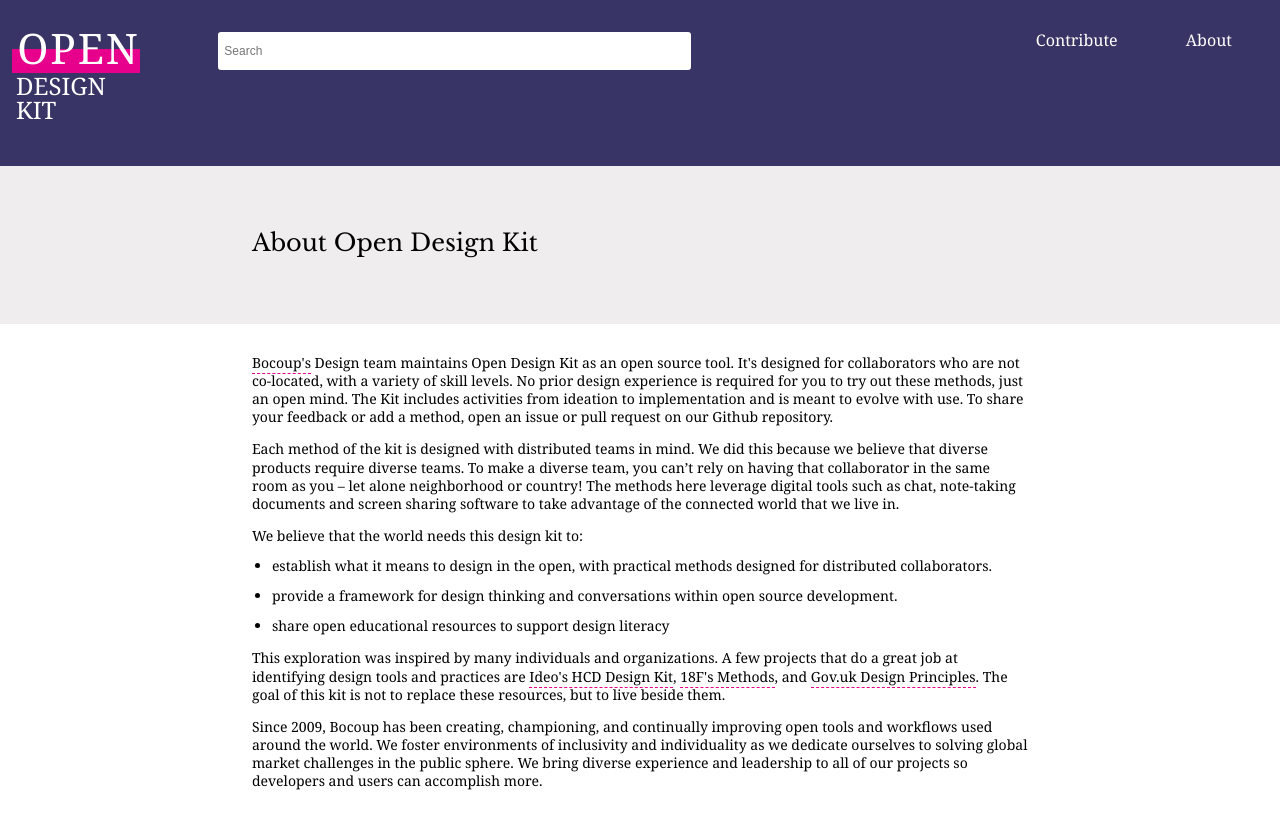
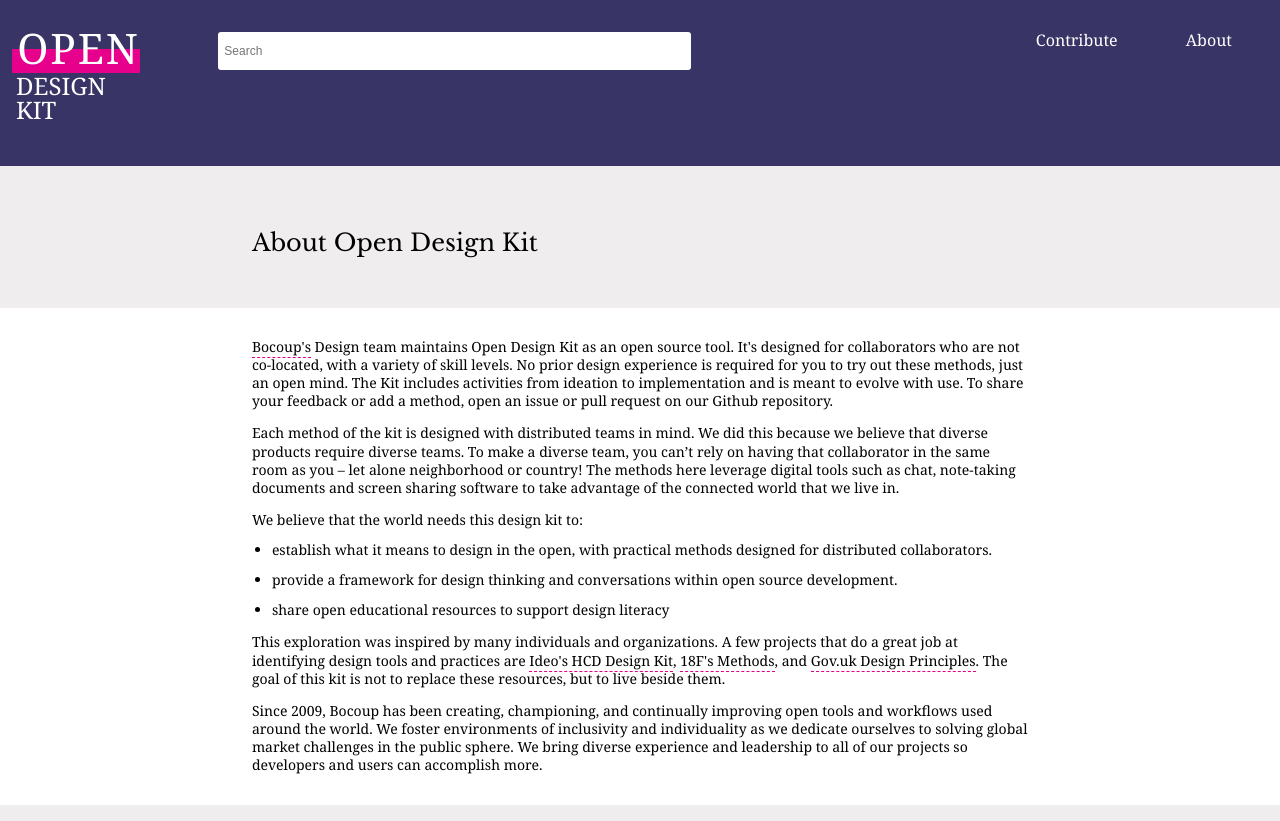
Before and after one commit to open-design-kit/opendesignkit, a Jekyll site: the page built from about/index.html, in a window 1280 px wide. Shown: the top 821 px of the page. Built offline with Jekyll 4.4.1, drawn with Linux system fonts in a browser that asks for light colours; grey boxes are pictures that could not be loaded.

Commit message:
updated the universal footer to match the background color of the design

```diff
--- a/css/styles.css
+++ b/css/styles.css
@@ -291,17 +291,29 @@
 /*-------------------------------*/
 
 footer {
+    background-color: #EFEDED;
   color: #4f4f4f;
-  border: solid transparent;
+  /*border: solid transparent;
   border-width: 0 0 10px 0;
   -webkit-border-image: url(https://static.bocoup.com/assets/img/rainbow-header.svg.gz) 4 1 4 1 stretch;
   -moz-border-image: url(https://static.bocoup.com/assets/img/rainbow-header.svg.gz) 4 1 4 1 stretch;
   -o-border-image: url(https://static.bocoup.com/assets/img/rainbow-header.svg.gz) 4 1 4 1 stretch;
-  border-image: url(https://static.bocoup.com/assets/img/rainbow-header.svg.gz) 4 1 4 1 stretch;
+  border-image: url(https://static.bocoup.com/assets/img/rainbow-header.svg.gz) 4 1 4 1 stretch;*/
 }
 
 footer p {
   font-size: 1em;
+}
+
+footer p a:link,
+footer p a:visited {
+    border: none;
+    color: #4A90E2;
+}
+
+footer p a:hover,
+footer p a:active {
+    text-decoration: underline;
 }
 
 .wrapper {
@@ -1078,7 +1090,7 @@
 
 .subpage-head {
     background-color: #EFEDED;
-    padding: 1.8rem 0 2.1rem;
+    padding: 1.8rem 0 1.1rem;
 }
 
 .subpage ul {
```
